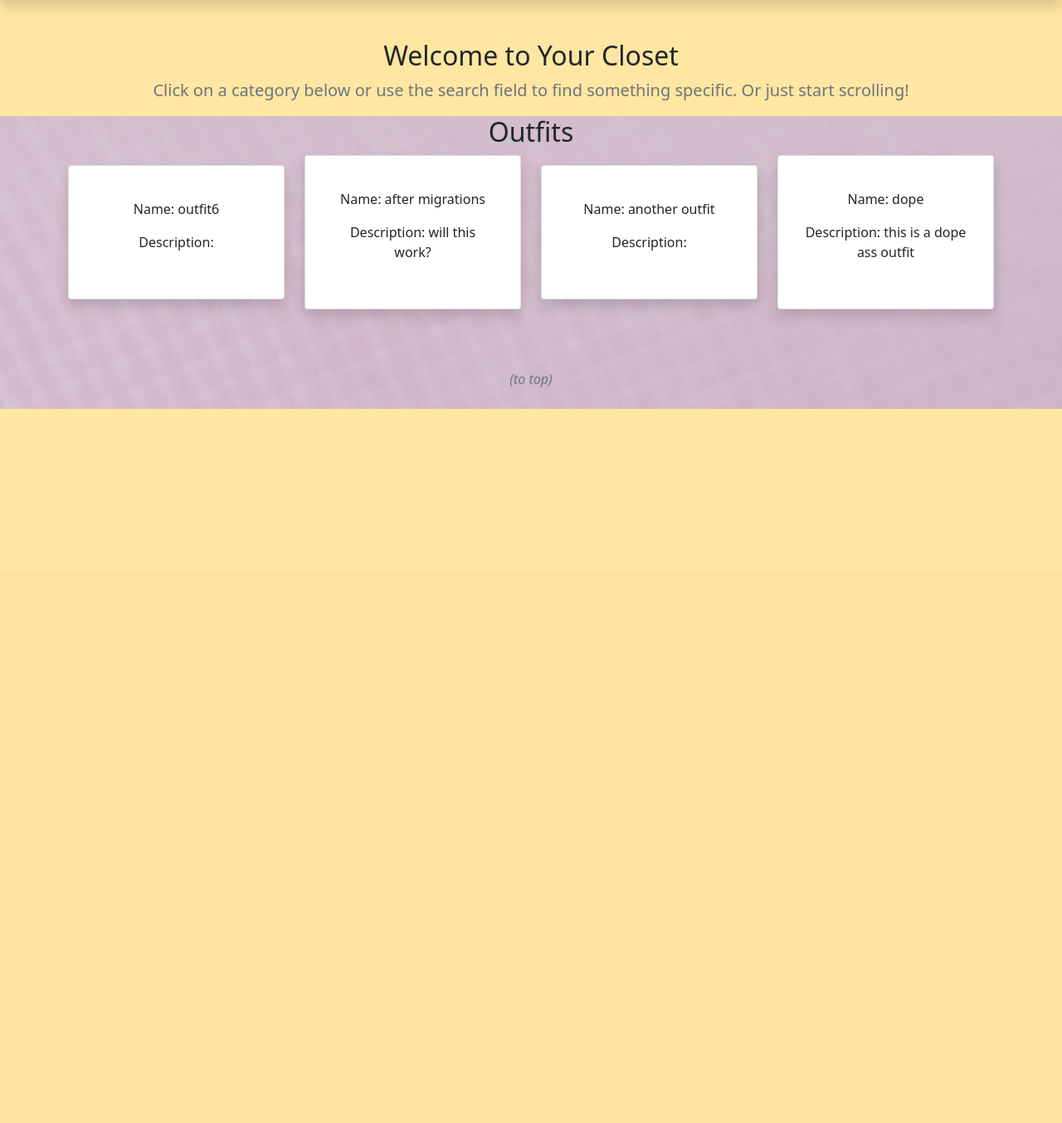
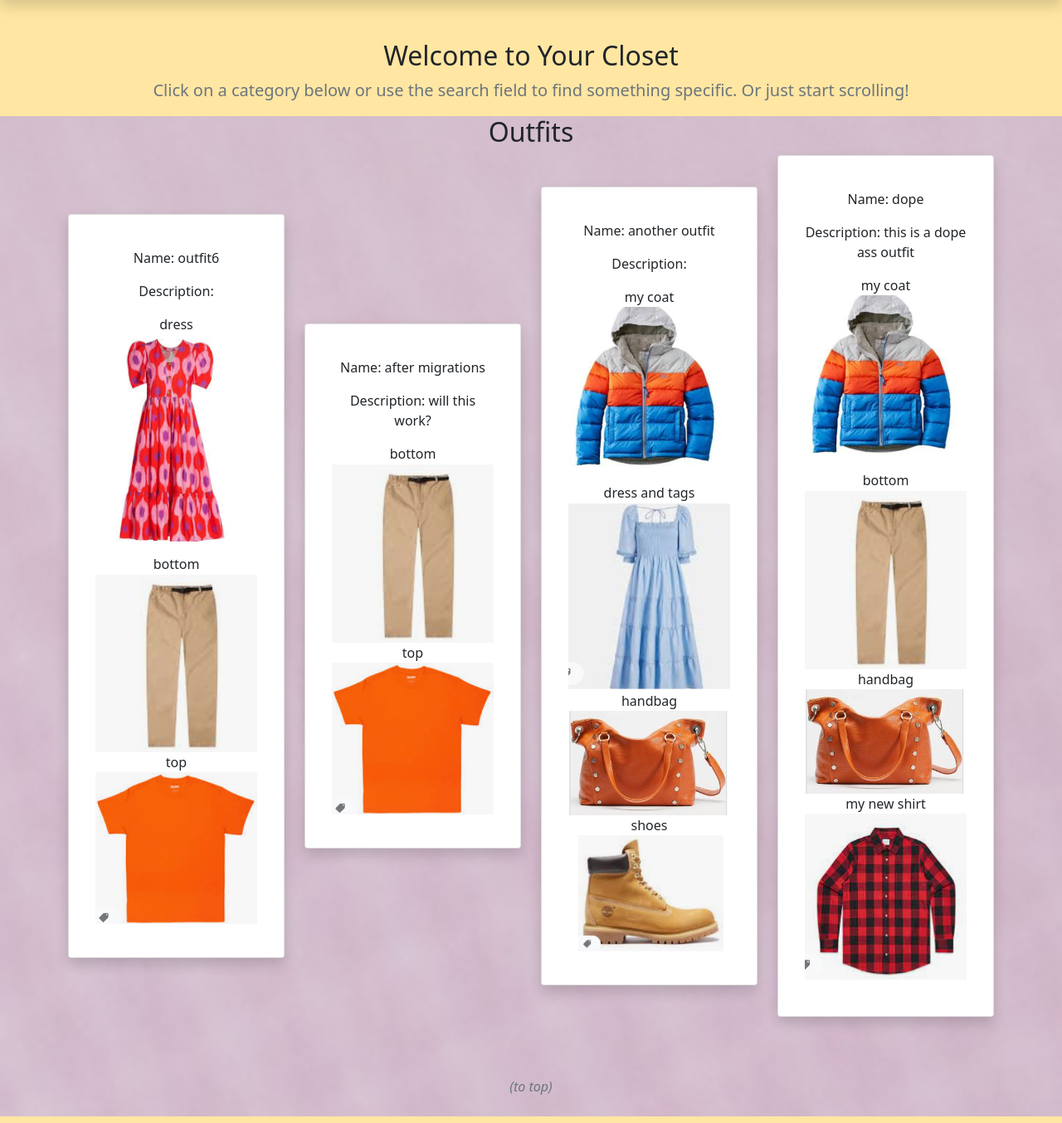
Before and after one commit to davemolk/closet-companion, a Django app: page /wardrobe/outfits in a window 1280 px wide. Shown: the part 112-1466 px from the top of the page at 83% size. Before the commit the page ends 605 px from the top, so only its background shows below. Run offline with Django 3.2, Linux system fonts and the light colour scheme; a user stored in the database is signed in; data comes from the database, SQL or seed files in the repository; both versions use the stored data as it was after the commit.

Commit message:
results unordered but outfit works

```diff
--- a/wardrobe/templates/wardrobe/outfits.html
+++ b/wardrobe/templates/wardrobe/outfits.html
@@ -27,7 +27,36 @@
               <div class="card-body text-center py-4">
                 <p>Name: {{outfit.name}}</p>
                 <p>Description: {{outfit.description}}</p>
-
+                {% for item in outfit.items.all %}
+                    {% if item.type == "top" %}
+                        {{item.name}}
+                        <img src="{{item.image.url}}" class="card-img-top">
+                    {% endif %}
+                    {% if item.type == "bottom" %}
+                        {{item.name}}
+                        <img src="{{item.image.url}}" class="card-img-top">
+                    {% endif %}
+                    {% if item.type == "dress" %}
+                        {{item.name}}
+                        <img src="{{item.image.url}}" class="card-img-top">
+                    {% endif %}
+                    {% if item.type == "shoe" %}
+                        {{item.name}}
+                        <img src="{{item.image.url}}" class="card-img-top">
+                    {% endif %}
+                    {% if item.type == "outerwear" %}
+                        {{item.name}}
+                        <img src="{{item.image.url}}" class="card-img-top">
+                    {% endif %}
+                    {% if item.type == "handbag" %}
+                        {{item.name}}
+                        <img src="{{item.image.url}}" class="card-img-top">
+                    {% endif %}
+                    {% if item.type == "other" %}
+                        {{item.name}}
+                        <img src="{{item.image.url}}" class="card-img-top">
+                    {% endif %}
+                {% endfor %}
               </div>
             </div>
           </div>
--- a/wardrobe/views.py
+++ b/wardrobe/views.py
@@ -112,7 +112,7 @@ class createOutfit(LoginRequiredMixin, CreateView):
     model = Outfit
     form_class = OutfitForm
     template_name = 'wardrobe/outfit_form.html'
-    success_url = reverse_lazy('items')
+    success_url = reverse_lazy('outfits')
 
     def form_valid(self, form):
         outfit = form.save(commit=False)
```
Also changed, not shown: db.sqlite3, wardrobe/models.py (line endings or trailing spaces).
